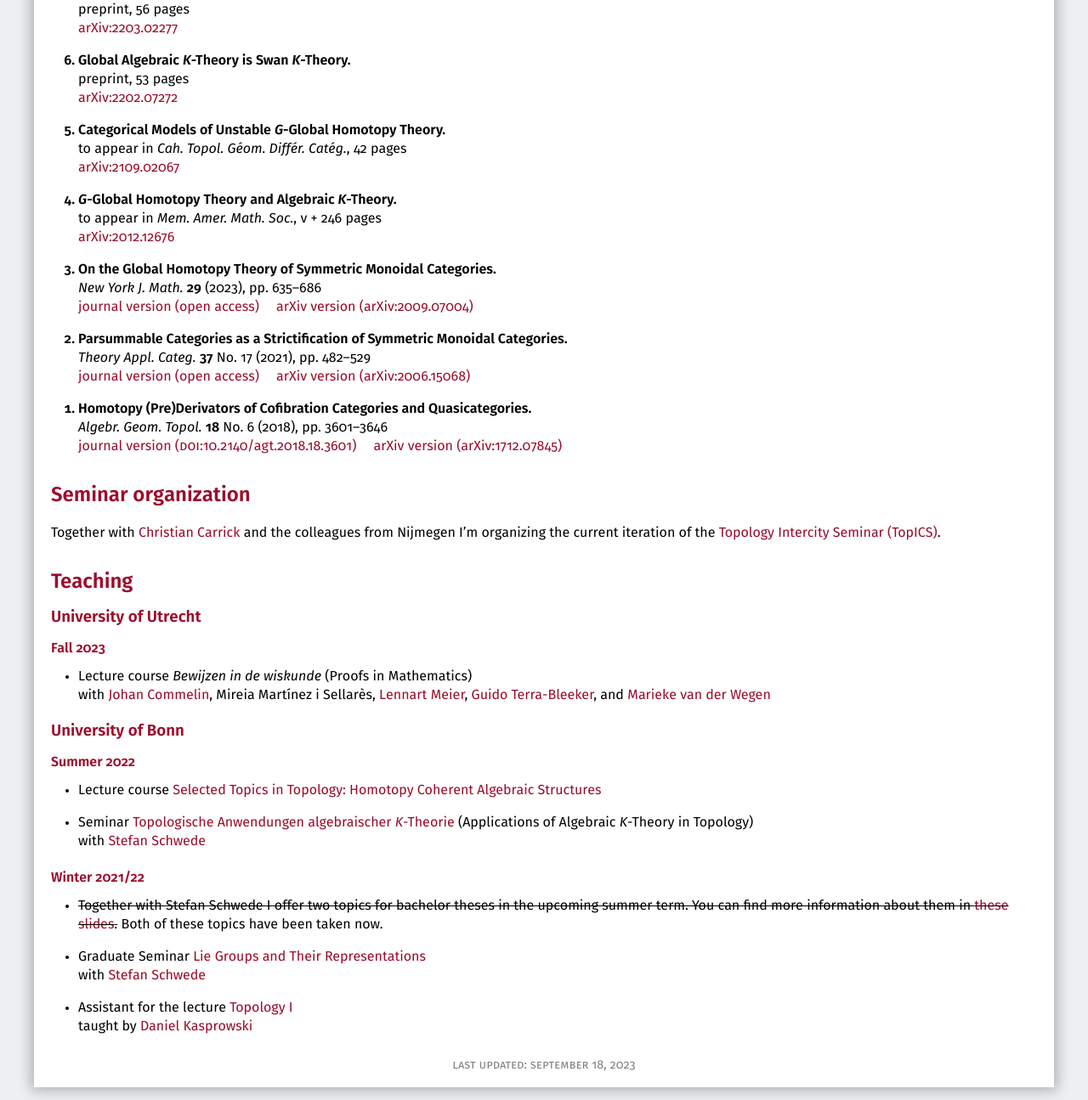
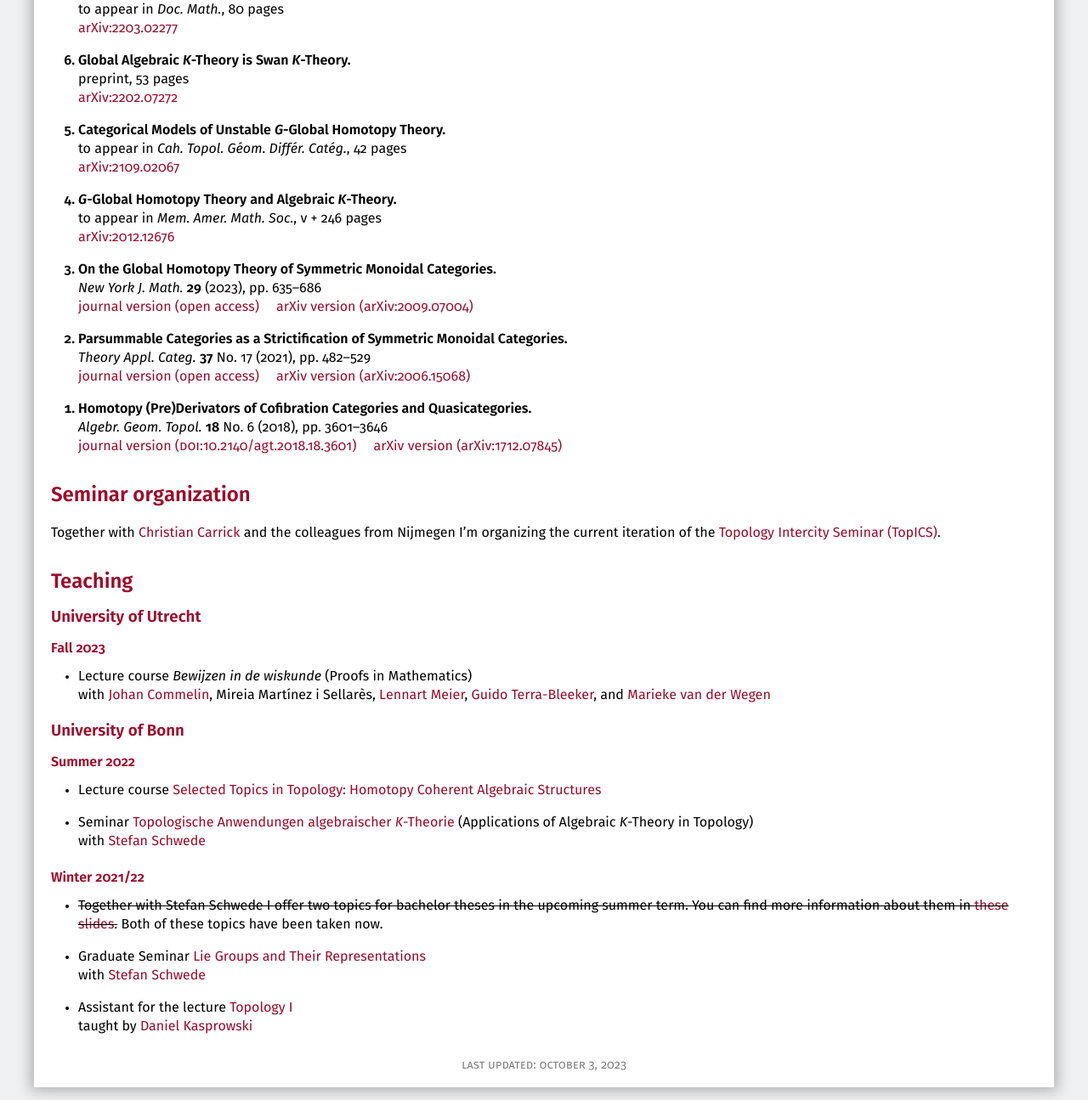
Before and after one commit to t-lenz/t-lenz.github.io, a plain HTML site: page index.html in a window 1280 px wide. Shown: the part 988-2283 px from the top of the page at 85% size. Drawn offline with Linux system fonts and the light colour scheme.

Commit message:
updated "Genuine vs. naive symmetric monoidal G-categories"

```diff
--- a/index.html
+++ b/index.html
@@ -299,7 +299,7 @@ div.footer {
 
         <li><p>
             <b>Genuine vs. Na&iuml;ve Symmetric Monoidal <i>G</i>-Categories.</b><br/>
-            <span class="journal">preprint, 56 pages</span><br/>
+            <span class="journal">to appear in <i>Doc. Math.</i>, 80 pages</span><br/>
             <a href="https://arxiv.org/abs/2203.02277">arXiv:2203.02277</a>
         </p></li>
 
@@ -384,7 +384,7 @@ div.footer {
     </ul>
     </div>
     <div class="footer">
-        last updated: September 18, 2023
+        last updated: October 3, 2023
     </div>
 </body>
 </html>
```
